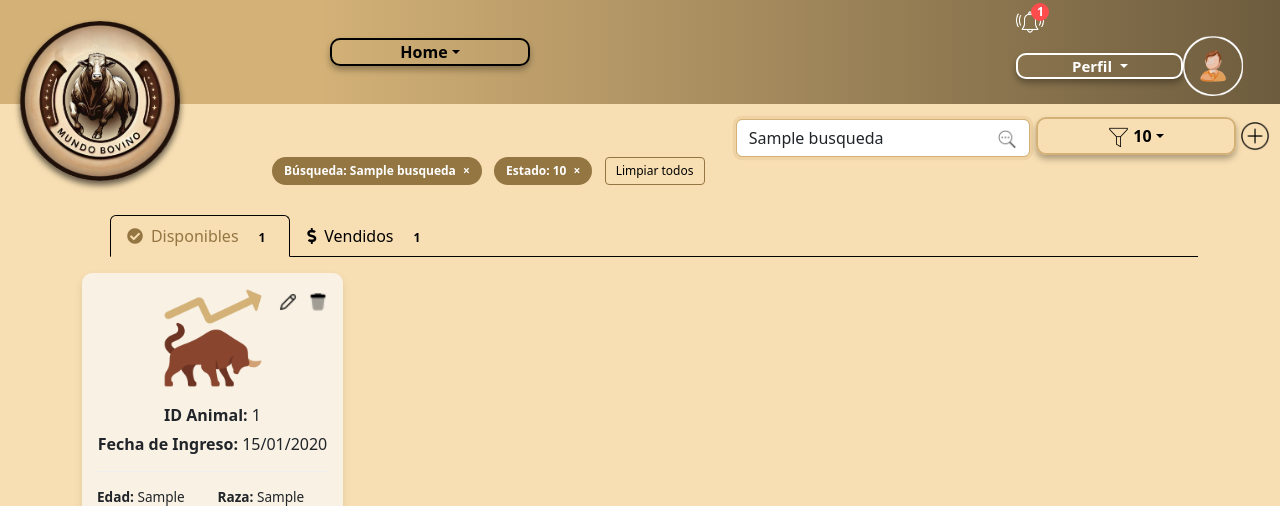
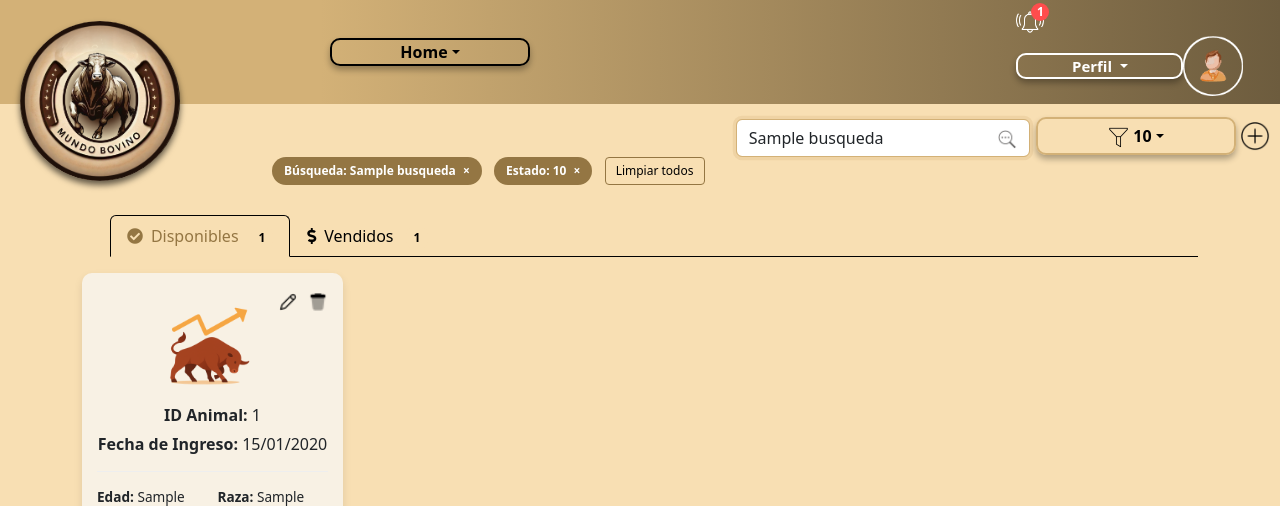
Before and after one commit to Lizromans/D-Mundo_bovino2, a Django app: template mundo/mundo2/templates/paginas/Inventario.html in a window 1280 px wide. Shown: the top 506 px of the page. Run offline with Django 5.2, Linux system fonts and the light colour scheme; tables that the repository leaves empty hold one stand-in row (values such as "Sample post"); the template is opened without the code that fills it: values that come from a table or form of the project are taken from there, most other values are stand-ins (such as "Sample title", 1, 10 or a date in 2020); some libraries are stand-ins or nearby versions.

Commit message:
Actualización de imagenes

```diff
--- a/mundo/static/css/inventario.css
+++ b/mundo/static/css/inventario.css
@@ -248,8 +248,9 @@ button {
 
 /* Contenedor de la imagen */
 .toro-img {
+    margin-top: -40px;
     text-align: center;
-    margin-bottom: 10px;
+    margin-bottom: -28px;
 }
 
 .toro-img img {
```
Also changed, not shown: mundo/static/img/cliente.png (deleted), mundo/static/img/comprador.png, mundo/static/img/proveedor .png (added), mundo/static/img/proveedor.png (deleted), mundo/static/img/toro.png, mundo/static/img/vacunador.png, mundo/static/img/ventas.png, mundo/static/img/veterinario.png (deleted).
